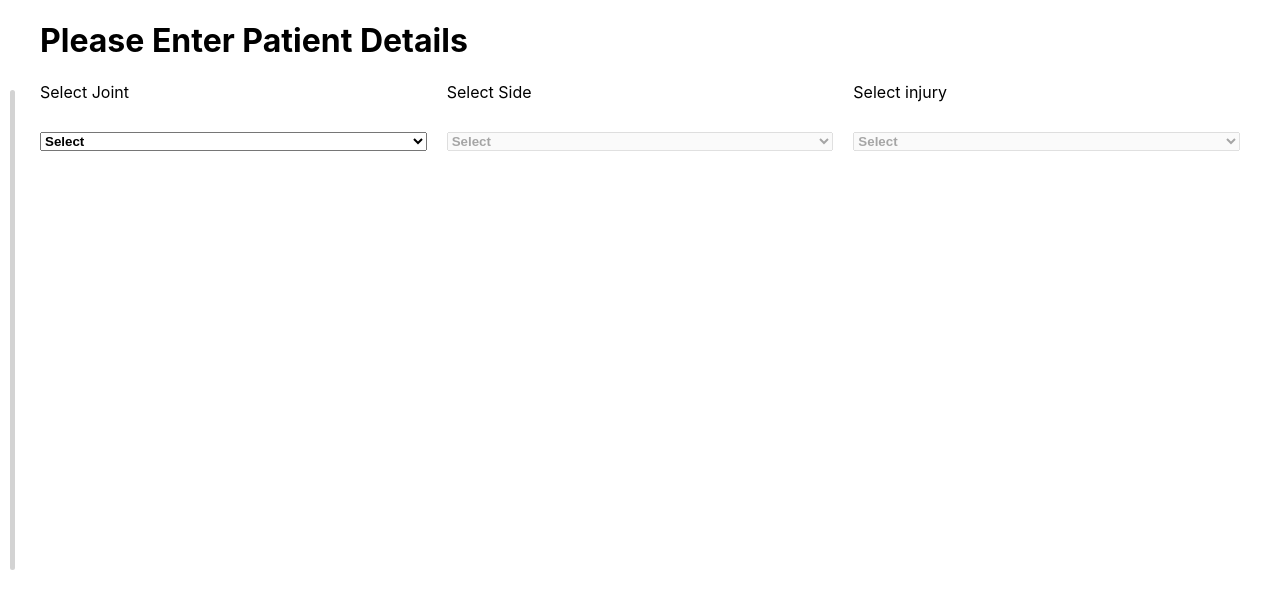
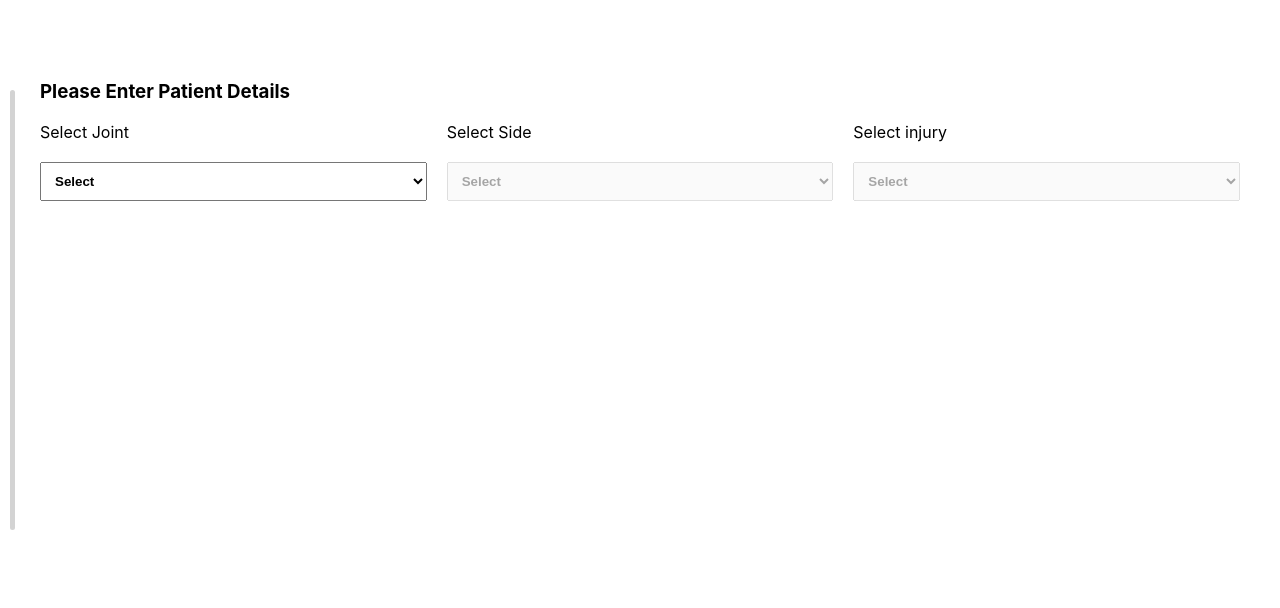
Before and after one commit to shivanshchopra7/React-basic-form, a React (Create React App) app: page / in a window 1280 px wide. Shown: the top 608 px of the page. Built offline with nearby package versions, Linux system fonts and the light colour scheme.

Commit message:
updating css

```diff
--- a/src/App.js
+++ b/src/App.js
@@ -68,10 +68,10 @@ function App() {
   useEffect(() => {
     let progressHeight = 0;
     if (firstPhaseCompleted) {
-      progressHeight += 50;
+      progressHeight += 40;
     }
     if (secondPhaseCompleted) {
-      progressHeight += 50;
+      progressHeight += 60;
     }
     document.querySelector('.progress').style.height = `${progressHeight}%`;
 
@@ -93,7 +93,7 @@ function App() {
           <div className="progress"></div>
         </div>
       </div>
-      <h1>Please Enter Patient Details</h1>
+      <h3 className='top-heading'>Please Enter Patient Details</h3>
       <div id="list" className='list-container'>
 
         <SelectGroup
--- a/src/style.css
+++ b/src/style.css
@@ -37,7 +37,7 @@ body {
     margin-top: 80px;
     top: 0;
     left: 0;
-    height: 60%; /* Set height to fill the screen */
+    height: 55%; /* Set height to fill the screen */
     padding: 10px;
 }
 
@@ -59,39 +59,42 @@ body {
 
 #submitBtn {
     margin-top: 50px;
-    margin-left: 40px;
+    background-color: greenyellow;
     padding: 10px;
-    border-radius: 10%;
+   padding-left: 20px;
+   padding-right: 20px;
 
   }
 
   #submitBtn:hover {
     cursor: pointer;
 
-    background-color: lightgray;
+
   }
   .answer-label {
-    margin-right: 10px;
+    margin-right: 20px;
     font-weight: bold;
-    margin-left: 10px;
+    margin-left: 20px;
     color: #333; /* Your desired color */
     /* Add any other styles you want */
   }
 
   .question-container{
 
-    margin-top: 120px;
+    margin-top: 5px;
   }
 
- #option1{
-    margin-top: 30px;
-    font-weight: bold;
+  #option1,
+  #option2,
+  #option3 {
+      margin-top: 20px;
+      padding: 10px;
+      padding-right: 30px; /* Add padding on the right */
+      font-weight: bold;
+
+  }
+
+
+ .top-heading{
+    margin-top: 80px;
  }
- #option2{
-    margin-top: 30px;
-    font-weight: bold;
- }
- #option3{
-    margin-top: 30px;
-    font-weight: bold;
- }
```
